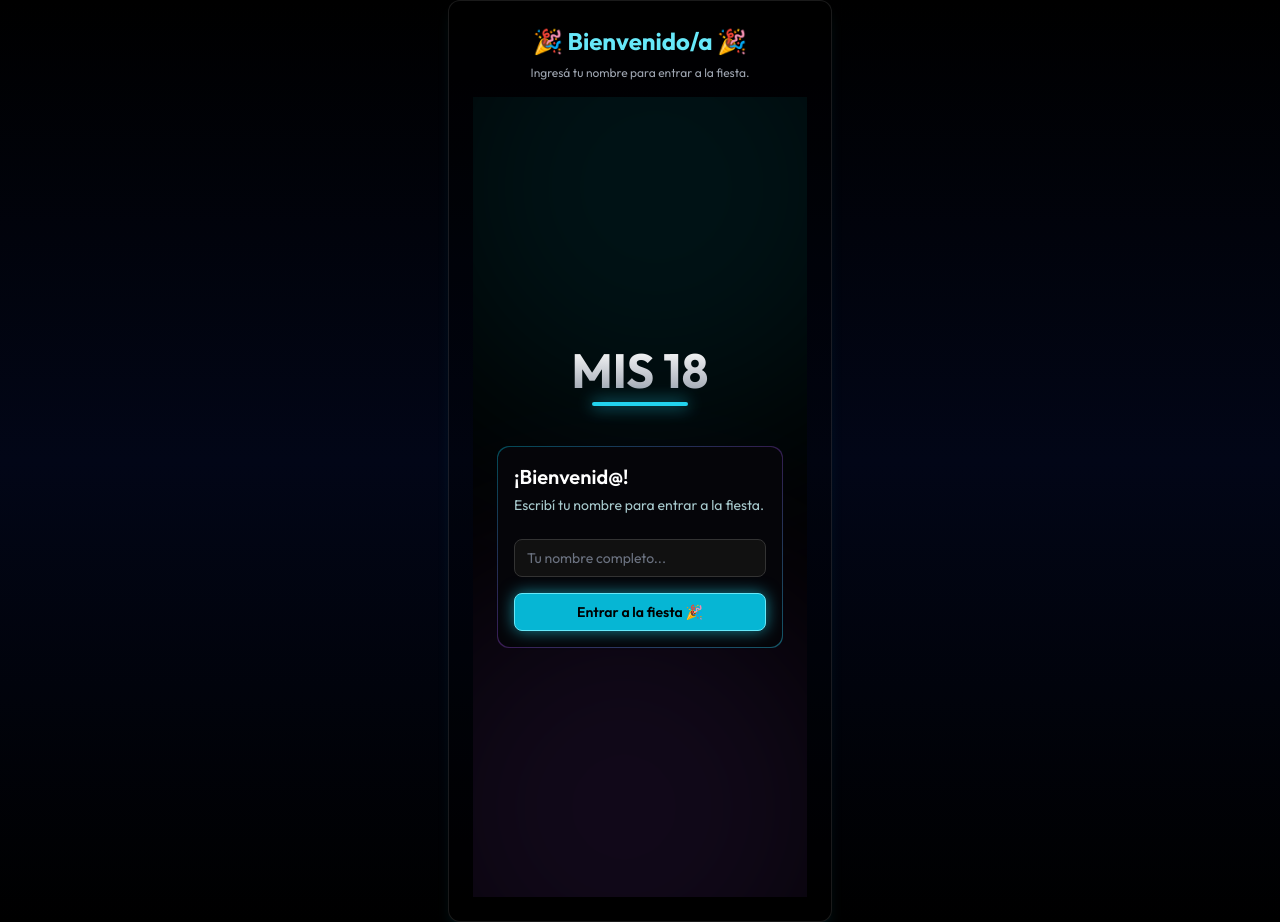
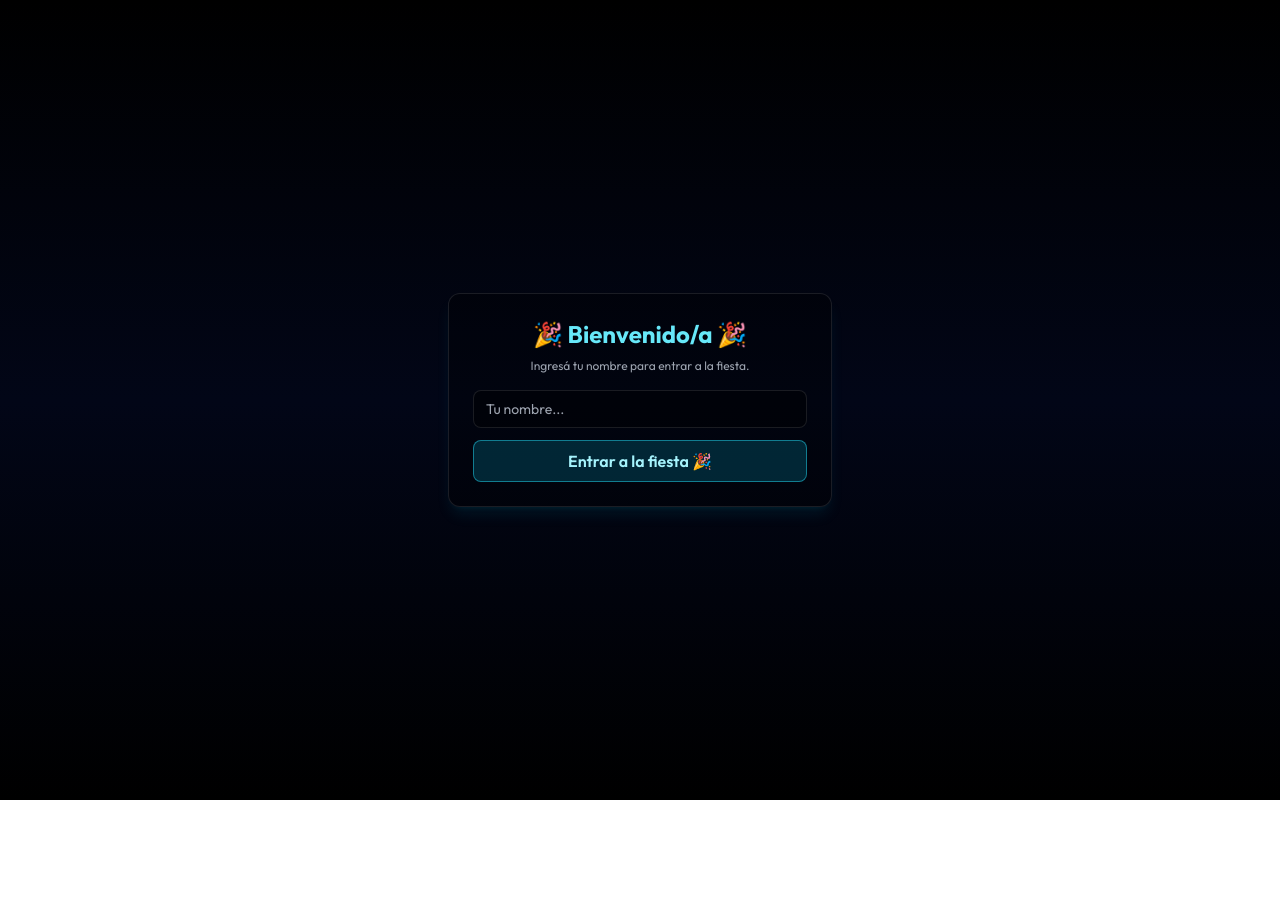
Before and after one commit to Luquetti-CS50/Mis-18-final, a React (Vite) app: page /#/ in a window 1280 px wide. After the commit the page ends 800 px from the top, so only its background shows below. Built offline with nearby package versions, Linux system fonts and the light colour scheme.

Commit message:
Update LoginForm.tsx

```diff
--- a/src/features/auth/components/LoginForm.tsx
+++ b/src/features/auth/components/LoginForm.tsx
@@ -1,108 +1,101 @@
 // src/features/auth/components/LoginForm.tsx
-import React, { useState, useMemo, ChangeEvent, FormEvent } from "react";
-import { NeonCard } from "../../../components/ui/NeonCard";
-import { NeonButton } from "../../../components/ui/NeonButton";
+import React, { useState, useMemo, useRef, useEffect } from "react";
+import { useNavigate } from "react-router-dom";
+import { useAuth } from "../../../app/hooks/useAuth";
 import { useData } from "../../../lib/hooks/useData";
 import { db } from "../../../lib/db";
-import { normalizeName } from "../../../lib/db/normalize";
 import type { User } from "../../../types";
 
-interface LoginFormProps {
-  onLoginSuccess: (user: User) => void;
-}
+export const LoginForm: React.FC = () => {
+  const navigate = useNavigate();
+  const { loginWithUser } = useAuth();
+  const users = useData(() => db.getUsers(), "users");
+  const inputRef = useRef<HTMLInputElement>(null);
 
-export const LoginForm: React.FC<LoginFormProps> = ({ onLoginSuccess }) => {
   const [name, setName] = useState("");
-  const [error, setError] = useState("");
-  const users = useData(() => db.getUsers(), "users");
+  const [showList, setShowList] = useState(false);
 
+  // Filtro con highlight visual NEÓN
   const suggestions = useMemo(() => {
-    if (!name.trim()) return [];
-    const norm = normalizeName(name);
+    if (!name) return [];
     return users
-      .filter((u) => normalizeName(u.name).includes(norm))
-      .map((u) => u.name)
-      .slice(0, 5);
+      .filter((u) => u.name.toLowerCase().includes(name.toLowerCase()))
+      .slice(0, 6);
   }, [name, users]);
 
-  const handleChange = (e: ChangeEvent<HTMLInputElement>) => {
-    setName(e.target.value);
-    setError("");
+  // CLICK EN UN NOMBRE → se rellena y se cierra el dropdown
+  const selectSuggestion = (u: User) => {
+    setName(u.name);
+    setShowList(false);
+    inputRef.current?.blur();
   };
 
-  const handleSubmit = (e: FormEvent) => {
-    e.preventDefault();
-    const user = db.login(name);
-    if (!user) {
-      setError("Ups, no te encuentro en la lista de invitados 🧐");
-      return;
-    }
-    onLoginSuccess(user);
+  const handleSubmit = () => {
+    const user = users.find(
+      (u) => u.name.toLowerCase() === name.toLowerCase().trim()
+    );
+
+    if (!user) return alert("No encontré ese nombre en la lista 😅");
+
+    loginWithUser(user);
+    navigate("/home");
   };
 
-  const handleSuggestionClick = (value: string) => {
-    setName(value);
-    setError("");
+  // Cerrar lista si se hace click afuera
+  useEffect(() => {
+    const clickOut = (e: MouseEvent) => {
+      if (!(e.target as HTMLElement).closest("#login-autocomplete"))
+        setShowList(false);
     };
+    window.addEventListener("click", clickOut);
+    return () => window.removeEventListener("click", clickOut);
+  }, []);
 
   return (
-    <div className="min-h-screen flex flex-col items-center justify-center p-6 bg-black relative overflow-hidden">
-      <div className="absolute top-[-20%] left-[-20%] w-[500px] h-[500px] bg-cyan-500 opacity-10 rounded-full blur-[100px]" />
-      <div className="absolute bottom-[-20%] right-[-20%] w-[500px] h-[500px] bg-purple-500 opacity-10 rounded-full blur-[100px]" />
+    <div id="login-autocomplete" className="relative">
+      <input
+        ref={inputRef}
+        value={name}
+        onChange={(e) => {
+          setName(e.target.value);
+          setShowList(true);
+        }}
+        className="w-full bg-black/40 border border-white/10 rounded-lg px-3 py-2 text-sm text-white focus:outline-none focus:border-cyan-400 transition"
+        placeholder="Tu nombre..."
+        autoComplete="name"          // ← evita autofill de tarjetas/contraseñas
+        name="username"
+      />
 
-      <div className="w-full max-w-md z-10">
-        <div className="text-center mb-10">
-          <h1 className="text-5xl font-bold text-transparent bg-clip-text bg-gradient-to-b from-white to-gray-400 mb-2">
-            MIS 18
-          </h1>
-          <div className="h-1 w-24 bg-cyan-400 mx-auto rounded-full shadow-[0_0_16px_rgba(34,211,238,0.9)]" />
-        </div>
+      {/* AUTOCOMPLETADO */}
+      {showList && suggestions.length > 0 && (
+        <div className="absolute left-0 top-full w-full mt-1 bg-black/80 border border-white/10 rounded-lg shadow-xl overflow-hidden animate-fadeIn z-20">
+          {suggestions.map((u) => {
+            const i = u.name.toLowerCase().indexOf(name.toLowerCase());
+            const before = u.name.slice(0, i);
+            const match = u.name.slice(i, i + name.length);
+            const after = u.name.slice(i + name.length);
 
-        <NeonCard className="p-6 cursor-default">
-          <h2 className="text-xl font-semibold text-white mb-1">
-            ¡Bienvenid@!
-          </h2>
-          <p className="text-sm text-cyan-100/80 mb-6">
-            Escribí tu nombre para entrar a la fiesta.
-          </p>
-
-          <form onSubmit={handleSubmit} className="space-y-4">
-            <div className="relative">
-              <input
-                type="text"
-                value={name}
-                onChange={handleChange}
-                placeholder="Tu nombre completo..."
-                className="w-full bg-[#111] border border-[#333] rounded-lg px-3 py-2 text-sm text-white placeholder:text-gray-500 focus:outline-none focus:border-cyan-400"
-              />
-              {suggestions.length > 0 && (
-                <div className="absolute left-0 right-0 mt-1 bg-black border border-gray-700 rounded-lg shadow-lg text-sm max-h-40 overflow-auto z-20">
-                  {suggestions.map((s) => (
+            return (
               <button
-                      key={s}
-                      type="button"
-                      onClick={() => handleSuggestionClick(s)}
-                      className="w-full text-left px-3 py-2 hover:bg-cyan-500/10 text-gray-200"
+                key={u.id}
+                onClick={() => selectSuggestion(u)}
+                className="w-full text-left px-3 py-2 text-sm hover:bg-cyan-500/10 transition flex"
               >
-                      {s}
+                <span className="text-gray-200">{before}</span>
+                <span className="text-cyan-300 font-semibold">{match}</span>
+                <span className="text-gray-200">{after}</span>
               </button>
-                  ))}
+            );
+          })}
         </div>
       )}
-            </div>
 
-            {error && (
-              <p className="text-sm text-red-400 bg-red-500/10 border border-red-500/40 rounded-lg px-3 py-2">
-                {error}
-              </p>
-            )}
-
-            <NeonButton type="submit" fullWidth>
+      <button
+        onClick={handleSubmit}
+        className="mt-3 w-full bg-cyan-500/20 hover:bg-cyan-400/30 border border-cyan-400/50 text-cyan-200 font-semibold rounded-lg py-2 transition"
+      >
         Entrar a la fiesta 🎉
-            </NeonButton>
-          </form>
-        </NeonCard>
-      </div>
+      </button>
     </div>
   );
 };
```
Lines whose indentation alone changed are shown as unchanged.
